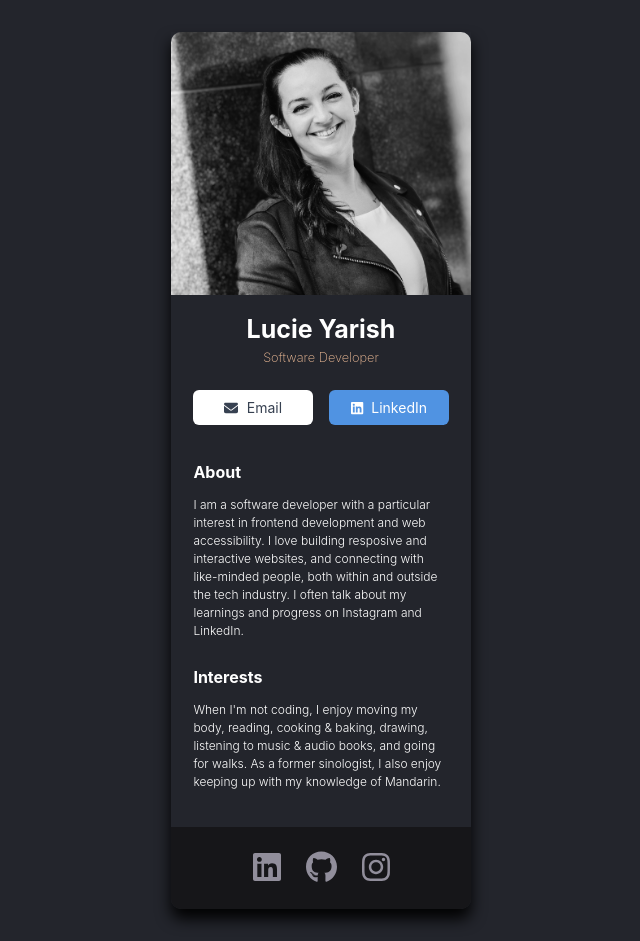
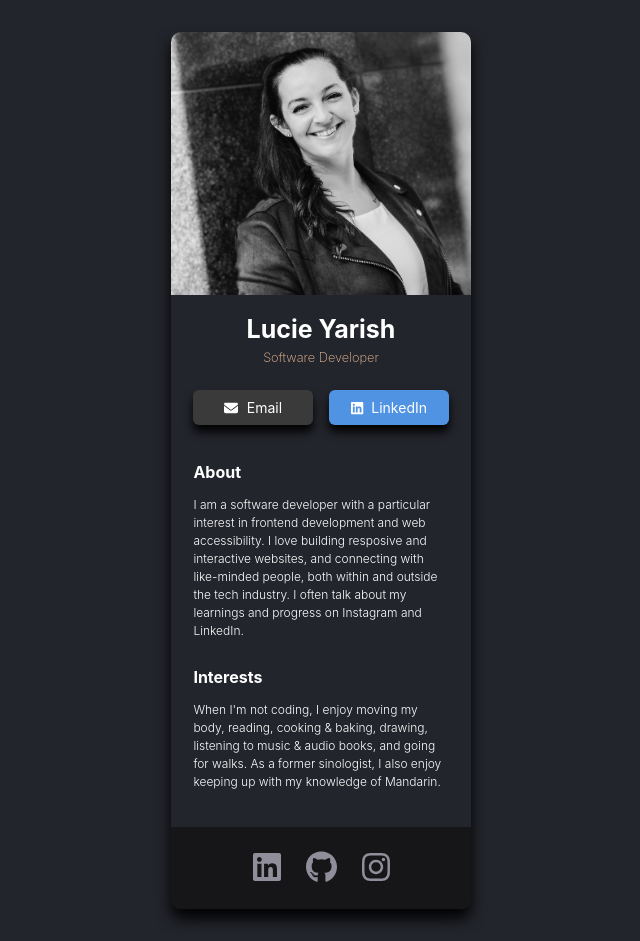
Before and after one commit to lucieyarish/digital-business-card, a React (Vite) app: page / in a window 1280 px wide. In both pictures the pointer is over the link "Email". Shown: the whole page, without its empty margins (319-959 px from the left). Built offline with nearby package versions, Linux system fonts and the light colour scheme.

Commit message:
Add active states to info section links

```diff
--- a/src/components/Link.css
+++ b/src/components/Link.css
@@ -4,6 +4,8 @@
     border-radius: 6px;
     width: 100%;
     font-size: 0.875rem;
+    box-shadow: 0px 7px 10px rgba(0, 0, 0, 0.959);
+    position: relative;
 }
 
 .link__primary {
@@ -19,3 +21,14 @@
 .link--icon {
     margin-right: 0.6em;
 }
+
+.link:hover,
+.link:focus {
+    transition-duration: 0.2s;
+    background-color: #3A3A3A;
+}
+
+.link__secondary:hover,
+.link__secondary:focus {
+    color: #FFF;
+}
```
